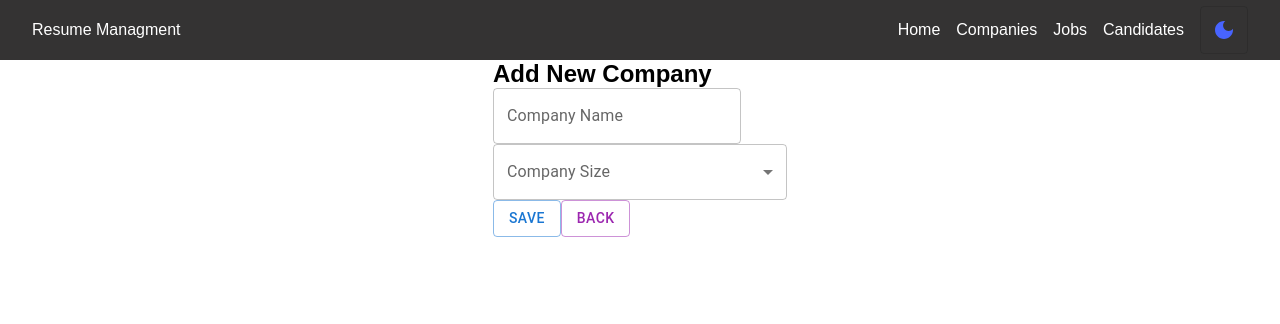
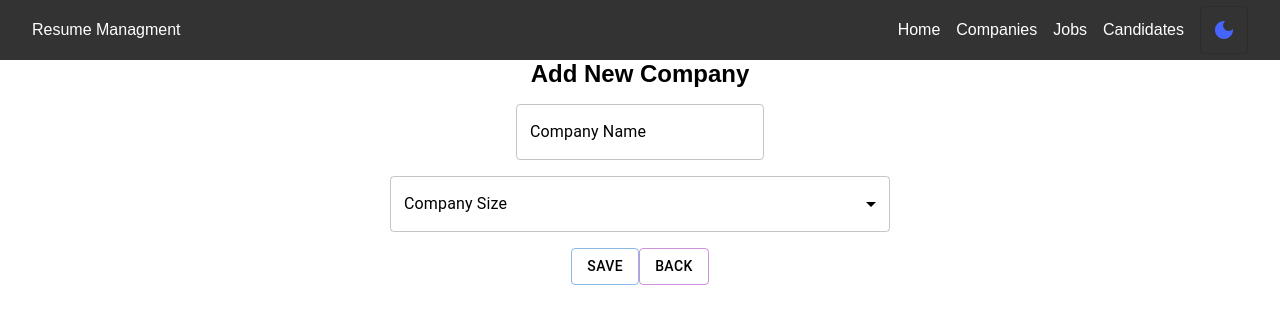
Before and after one commit to AleksandrPolishchuk/ResumeManagmentApp, a React (Create React App) app in the folder frontend/: page /companies/add in a window 1280 px wide. Shown: the top 324 px of the page. Built offline with nearby package versions, Linux system fonts and the light colour scheme.

Commit message:
add import companies.scss for addCompany page

```diff
--- a/frontend/src/pages/companies/AddCompany.page.tsx
+++ b/frontend/src/pages/companies/AddCompany.page.tsx
@@ -10,6 +10,7 @@ import {
 } from "@mui/material";
 import { useNavigate } from "react-router-dom";
 import httpModule from "../../helpers/http.module";
+import "./companies.scss";
 
 const AddCompany = () => {
   const [company, setCompany] = useState<ICreateCompanyDto>({
--- a/frontend/src/pages/companies/companies.scss
+++ b/frontend/src/pages/companies/companies.scss
@@ -6,3 +6,14 @@
     width: 100%;
   }
 }
+
+.add-company {
+  width: 500px;
+  max-width: 100%;
+  @include d-flex(column, flex-start, center);
+  gap: 1rem;
+
+  * {
+    color: var(--text-color1);
+  }
+}
```
